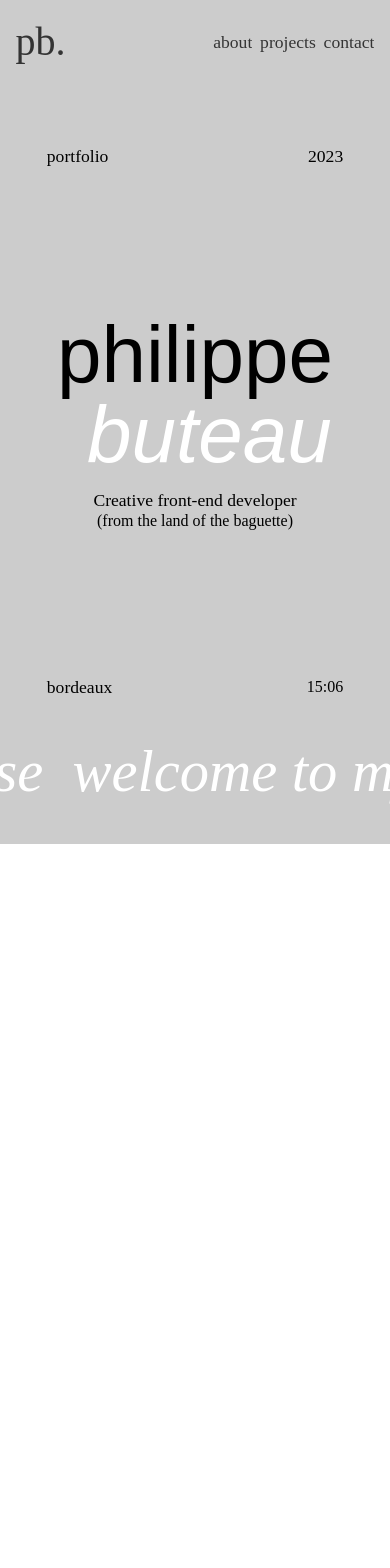
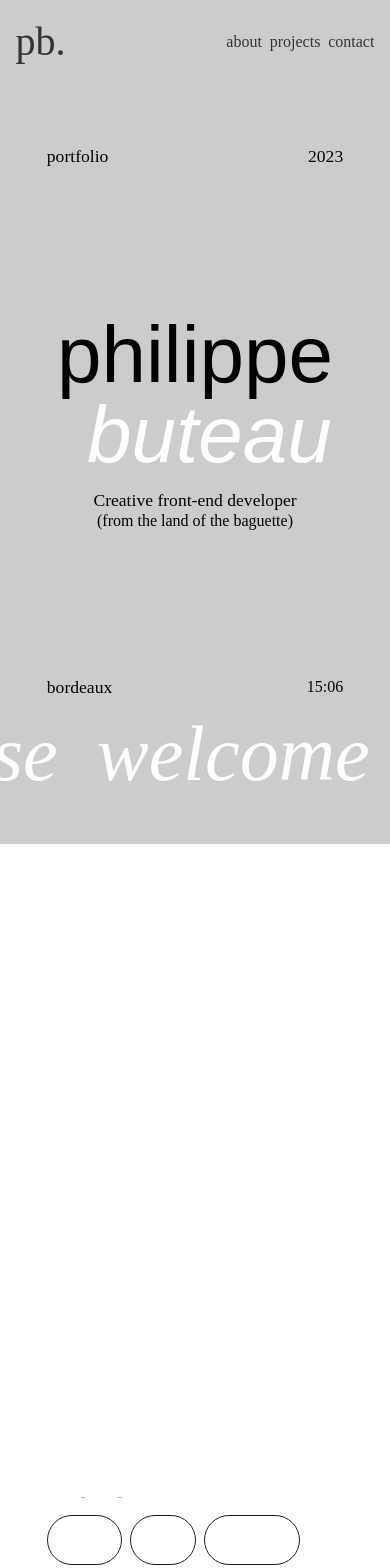
Before and after one commit to s3chs/portfolio2023, a React (Create React App) app: page / in a window 390 px wide. Shown: the top 1568 px of the page. Built offline with nearby package versions, Linux system fonts and the light colour scheme; what react-locomotive-scroll would draw is missing.

Commit message:
small responsive adjustments

```diff
--- a/src/sass/components/_about.scss
+++ b/src/sass/components/_about.scss
@@ -11,6 +11,10 @@
     padding-top: 8vh;
     padding-bottom: 10px;
     overflow: hidden;
+
+    @media screen and (max-width: $layout-breakpoint-xsmall) {
+      padding-top: 4vh;
+    }
 
     span {
       font-size: 2.8em;
@@ -56,6 +60,11 @@
       @media screen and (max-width: $layout-breakpoint-small) {
         font-size: 1.5em;
       }
+
+      @media screen and (max-width: $layout-breakpoint-xsmall) {
+        font-size: 1.2em;
+      }
+
     }
   }
 
--- a/src/sass/components/_home.scss
+++ b/src/sass/components/_home.scss
@@ -133,8 +133,8 @@
         }
 
         @media screen and (max-width: $layout-breakpoint-xsmall) {
-          font-size: 15vw;
-          bottom: 5vh;
+          font-size: 20vw;
+          bottom: 6vh;
         }
 
         span {
--- a/src/sass/components/_navbar.scss
+++ b/src/sass/components/_navbar.scss
@@ -31,6 +31,10 @@
 
       &:nth-child(1), &:nth-child(2) {
         margin-right: 2vw;
+      }
+
+      @media screen and (max-width: $layout-breakpoint-large) {
+        font-size: 1em
       }
     }
 
--- a/src/sass/components/_project.scss
+++ b/src/sass/components/_project.scss
@@ -63,6 +63,8 @@
 }
 
 .project-info {
+  z-index: 10;
+
   span {
     font-size: 1em;
     color: $black;
```
